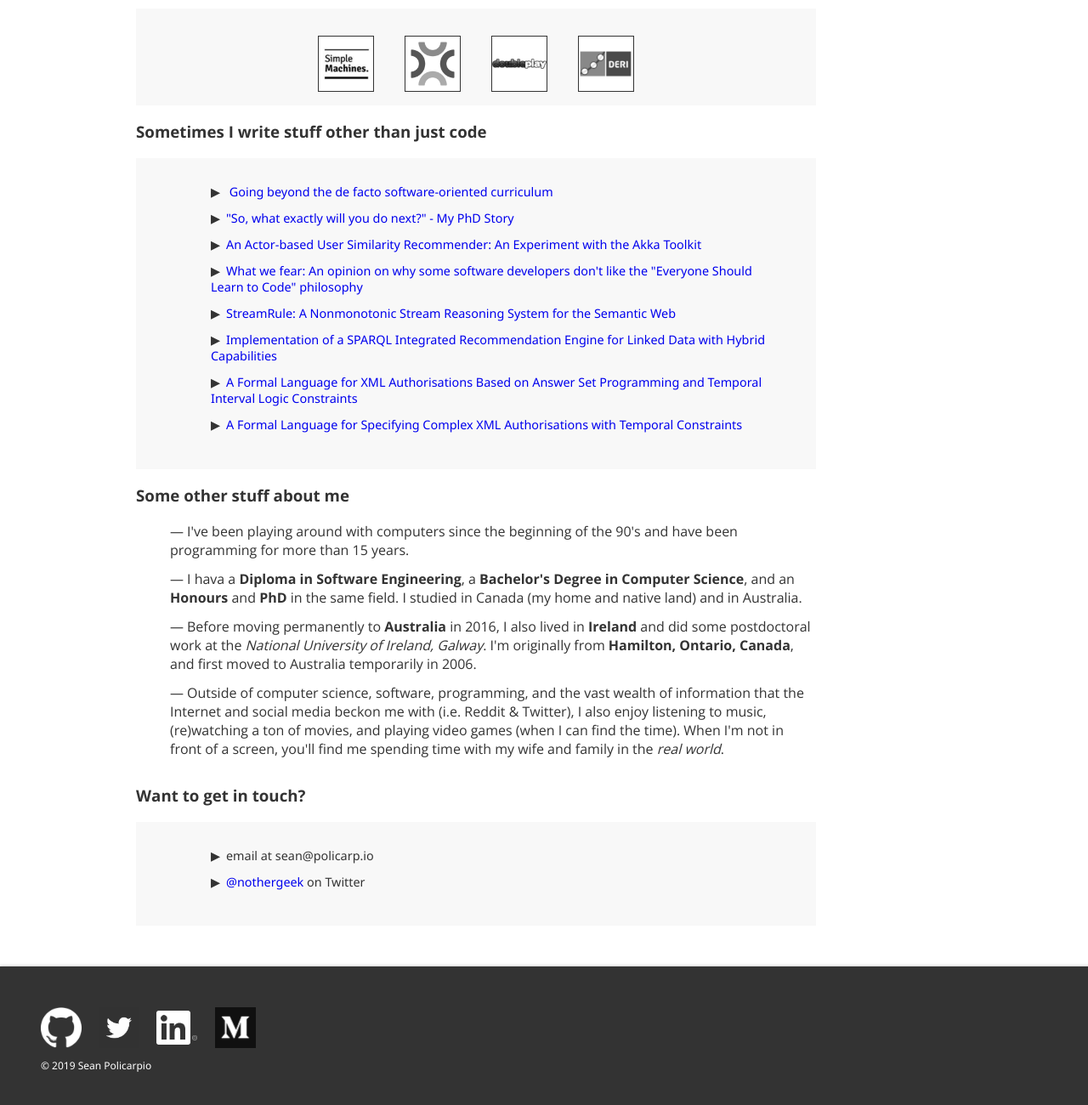
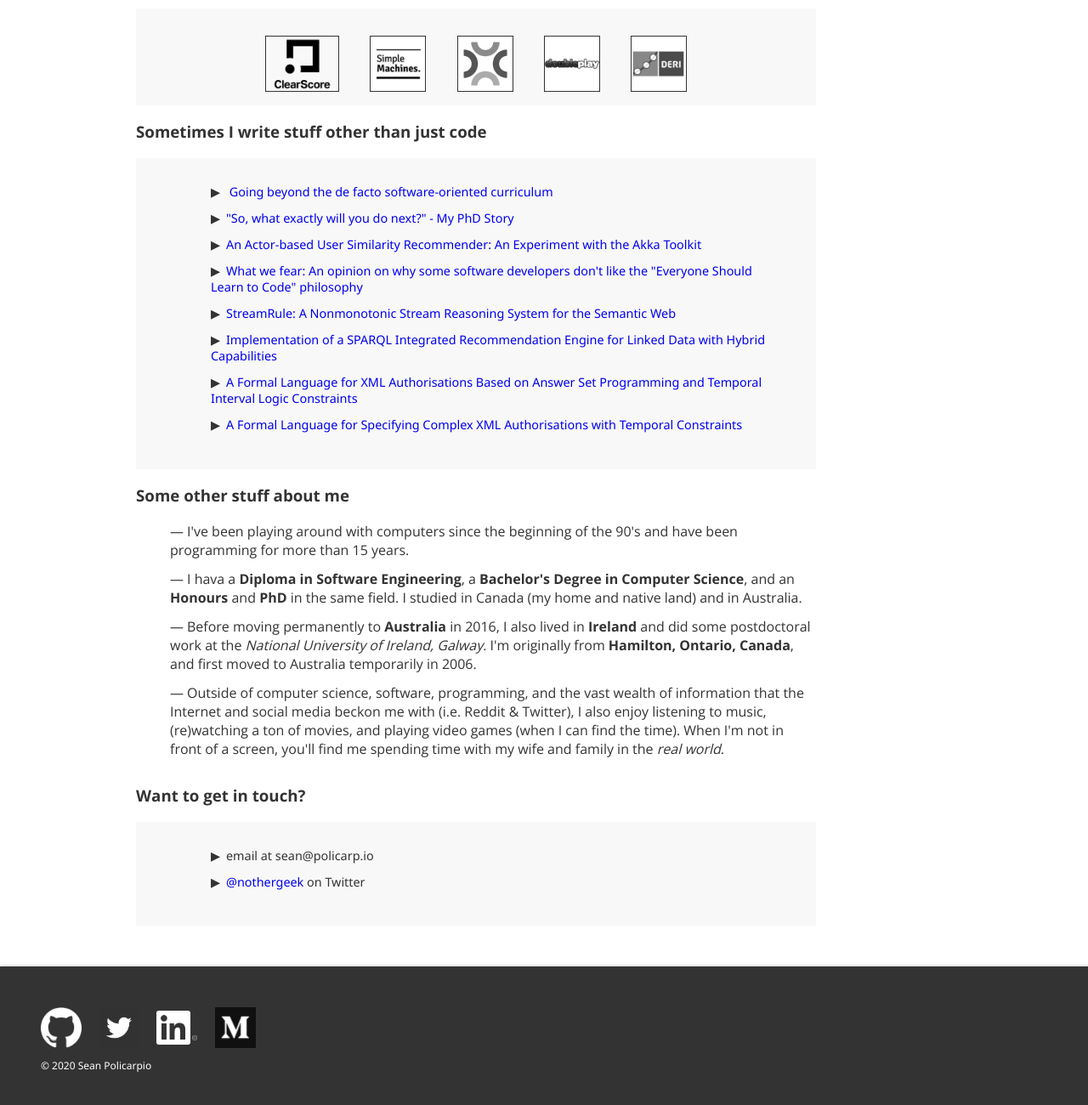
Before and after one commit to kdrakon/kdrakon.github.io, a plain HTML site: page index.html in a window 1280 px wide. Shown: the part 1522-2822 px from the top of the page at 85% size. Drawn offline with nearby package versions, Linux system fonts and the light colour scheme.

Commit message:
adding clearscore logo and updating copyright

```diff
--- a/index.html
+++ b/index.html
@@ -89,6 +89,7 @@
             Want to know more? Check out my <a href="http://www.linkedin.com/in/seanpolicarpio">LinkedIn</a> profile.
 
         <div class="showcase">
+            <img class="icon large bordered" alt="ClearScore" src="images/clearscore_logo.png"/>
             <img class="icon large bordered" alt="Simple Machines" src="images/simplemachines.png"/>
             <img class="icon large bordered" alt="Bibliocommons" src="images/bibliocommons.png"/>
             <img class="icon large bordered" alt="Doubleplay" src="images/doubleplay.png"/>
@@ -153,7 +154,7 @@
     <a href="https://twitter.com/nothergeek"><img class="icon" src="images/Twitter_Logo_WhiteOnImage-310x310.png"/></a>
     <a href="http://www.linkedin.com/in/seanpolicarpio"><img class="icon" src="images/In-White-54px-R.png"/></a>
     <a href="https://medium.com/@nothergeek"><img class="icon" src="images/medium.png"/></a>
-    <div class="copyright">© 2019 Sean Policarpio</div>
+    <div class="copyright">© 2020 Sean Policarpio</div>
 </footer>
 
 </body>
```
Also changed, not shown: images/clearscore_logo.png (added).
